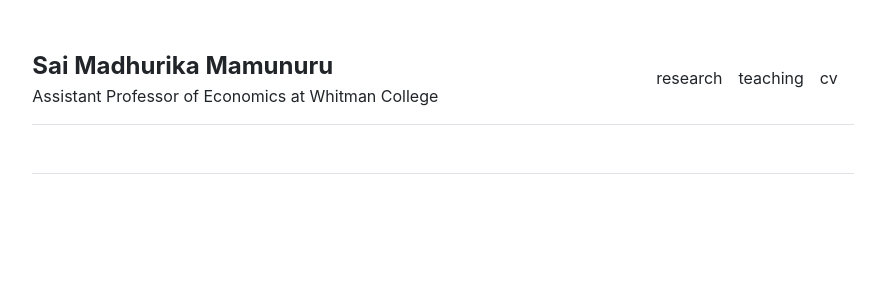
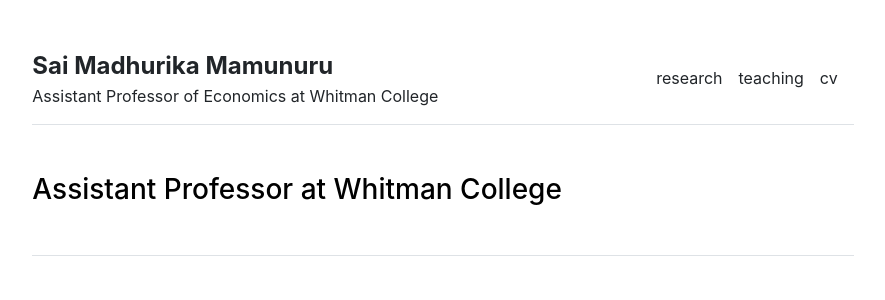
Before and after one commit to saimamunuru/saimamunuru.github.io, a Jekyll site: the page built from teaching.md, in a window 1280 px wide. Shown: the top 300 px of the page, without its empty margins (197-1082 px from the left). Built offline with Jekyll 4.4.1, drawn with Linux system fonts in a browser that asks for light colours.

Commit message:
Update teaching.md

```diff
--- a/teaching.md
+++ b/teaching.md
@@ -2,3 +2,5 @@
 layout: default
 title: "Teaching"
 ---
+
+### Assistant Professor at Whitman College
```
